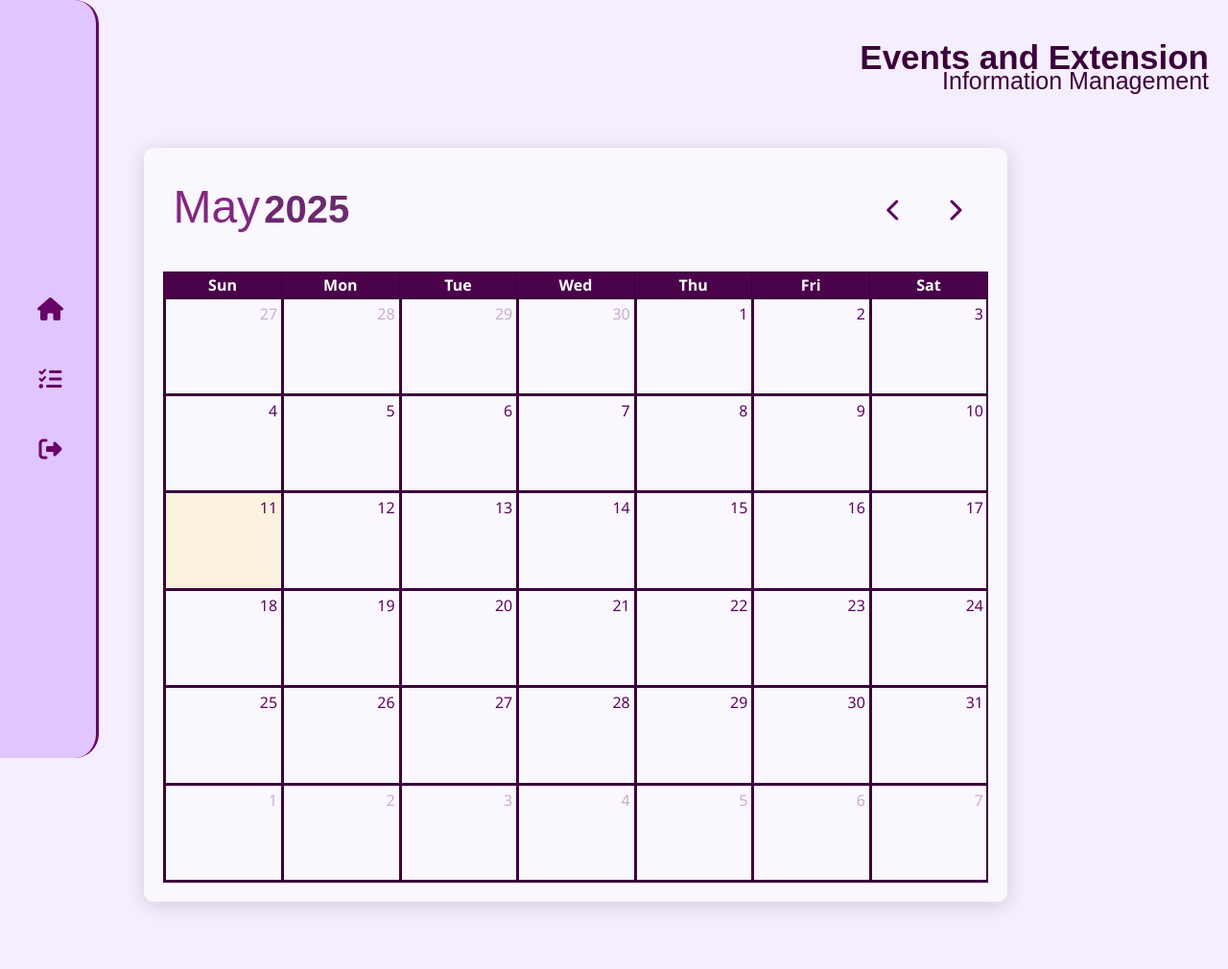
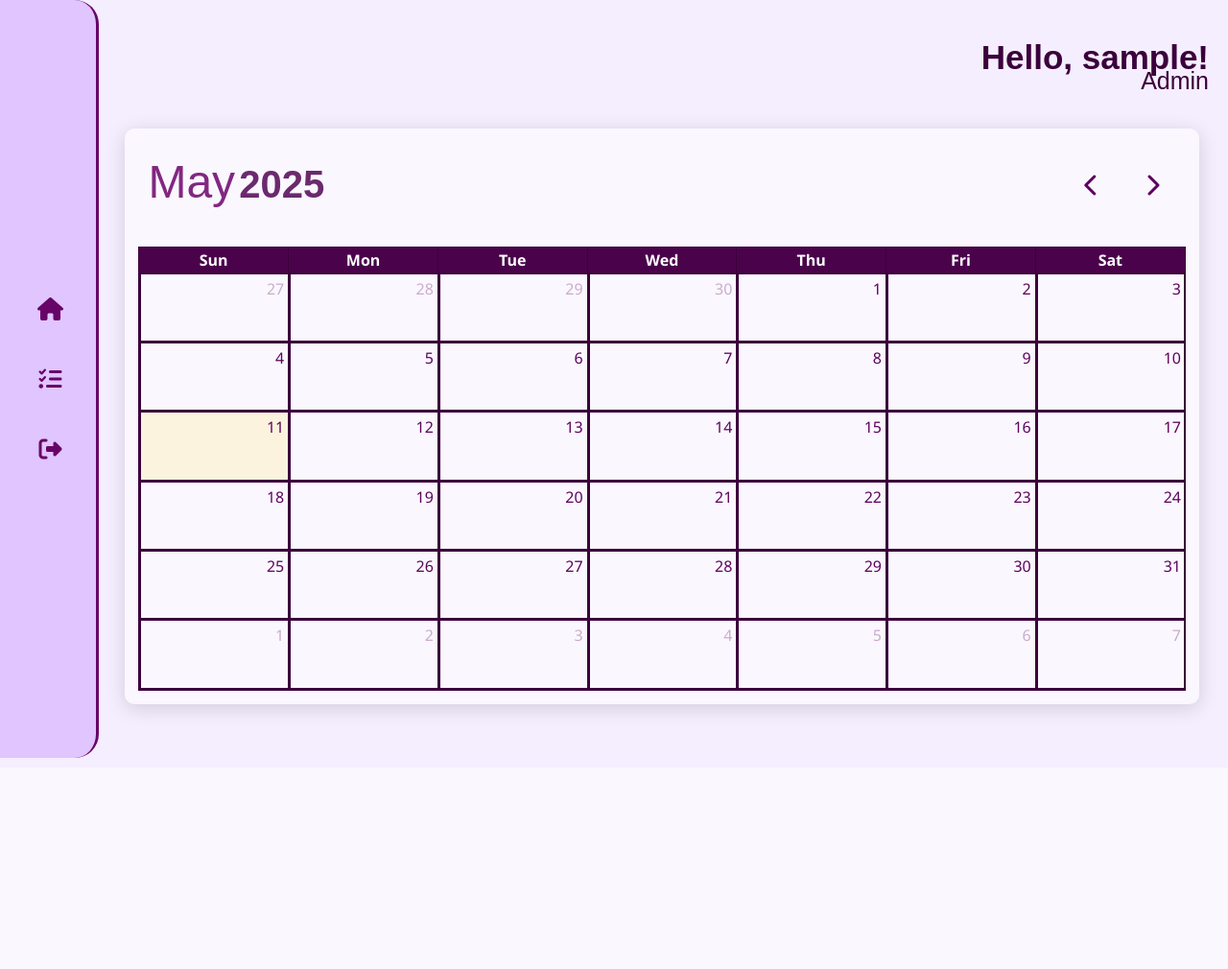
Before and after one commit to DavonGT/Event-IMS, a Django app: page / in a window 1280 px wide. Shown: the whole page at 96% size. After the commit the page ends 790 px from the top, so only its background shows below. Run offline with Django 5.2, Linux system fonts and the light colour scheme; a user stored in the database is signed in; tables that the repository leaves empty hold one stand-in row (values such as "Sample post"); lists and menus that the app fills with data are empty; some libraries are stand-ins or nearby versions; some web fonts are replaced.

Commit message:
igin iba ko an calendar tas an igbaw

```diff
--- a/core/static/core/css/style.css
+++ b/core/static/core/css/style.css
@@ -590,16 +590,17 @@ body {
 
 /* Calendar container styling */
 #calendar {
-  max-width: 900px;
-  max-height: 900px;
+  max-width: 1970px;
+  max-height: 600px;
   min-width: 400px;
-  min-height: 400px;
-  margin: 10px;
+  min-height: 200px;
+  margin:-10px;
   background: #faf7fe;
   border-radius: 10px;
-  padding: 20px;
+  padding: 14px;
   border: none;
   box-shadow: 0 4px 20px rgba(0, 0, 0, 0.15);
+
 }
 
 /* Header toolbar */
--- a/core/templates/core/dashboard.html
+++ b/core/templates/core/dashboard.html
@@ -28,9 +28,14 @@
 
   <!-- Title Section on Top -->
   <div class="title-container">
-    <h1 class="dashboard-title">Events and Extension</h1>
-    <p class="dashboard-subtitle">Information Management</p>
-  </div>
+    <h1 class="dashboard-title">Hello, {{ request.user.username }}!</h1>
+    {% if request.user.is_superuser or request.user.is_staff %}
+      <p class="dashboard-subtitle">Admin</p>
+    {% else %}
+      <p class="dashboard-subtitle">Student</p>
+    {% endif %}
+
+    </div>
 
   <!-- Calendar Layout Only -->
   <div class="content-layout">
@@ -39,6 +44,8 @@
     </div>
   </div>
 </div>
+
+
 
 <script>
   document.addEventListener('DOMContentLoaded', function () {
@@ -90,7 +97,7 @@
             `📍 ${e.location}<br>` +
             `📝 ${e.description}<br>` +
             `🏢 ${e.organization}<br>` +
-            `Type: ${e.type}`
+            `👤 ${e.type}`
           ).join('<hr>');
 
           tippy(info.el, {
```
